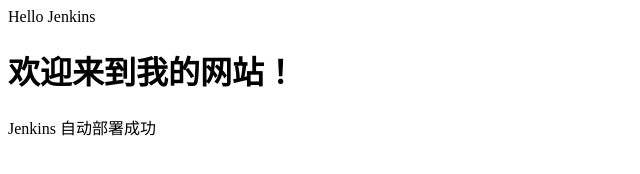
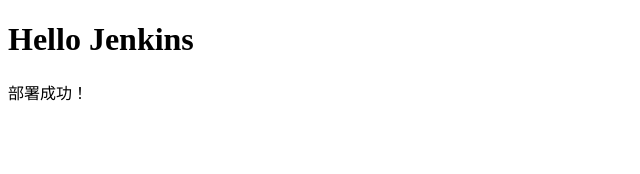
Before and after one commit to 2609452938g-dev/demo, a plain HTML site: page index.html in a window 1280 px wide. Shown: the whole page, without its empty margins (0-640 px from the left). Drawn offline with Linux system fonts and the light colour scheme.

Commit message:
Update index.html

```diff
--- a/index.html
+++ b/index.html
@@ -1,11 +1,11 @@
-Hello Jenkins
 <!DOCTYPE html>
 <html>
 <head>
+    <meta charset="UTF-8">
     <title>我的网站</title>
 </head>
 <body>
-    <h1>欢迎来到我的网站！</h1>
-    <p>Jenkins 自动部署成功</p>
+    <h1>Hello Jenkins</h1>
+    <p>部署成功！</p>
 </body>
 </html>
```
